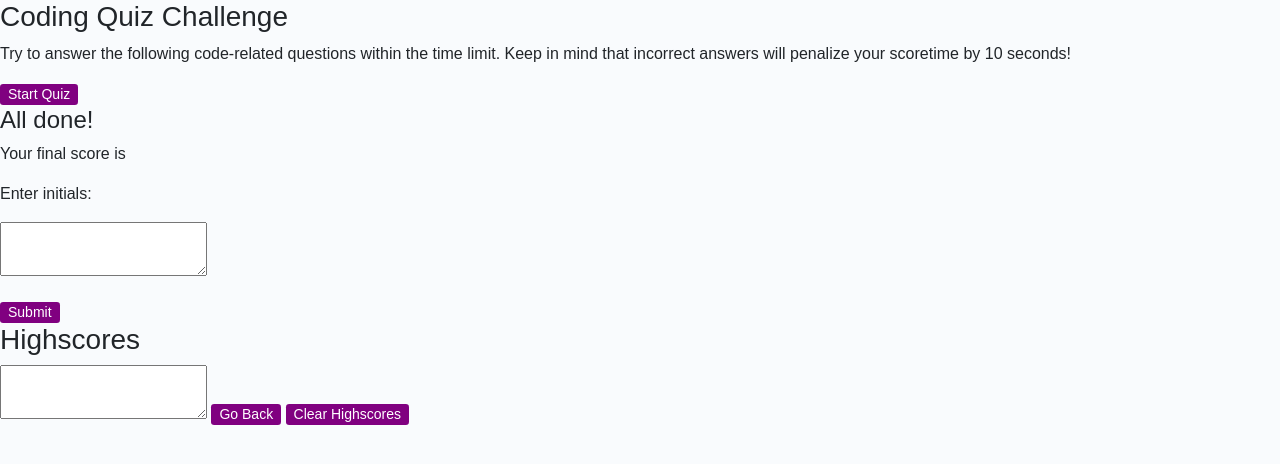
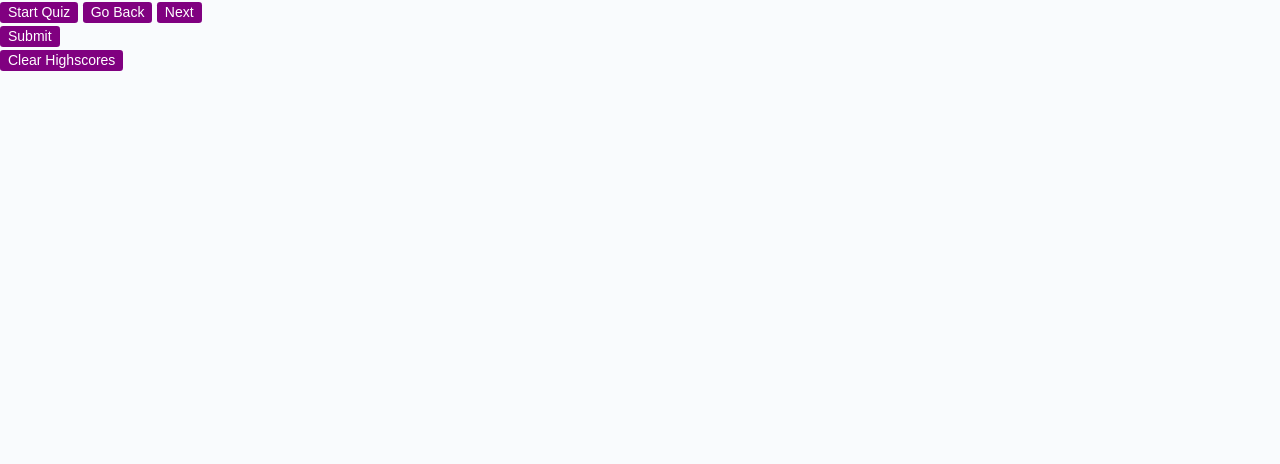
Before and after one commit to smlisk0630/homework4, a plain HTML site: page index.html in a window 1280 px wide. Drawn offline with nearby package versions, Linux system fonts and the light colour scheme.

Commit message:
updated HTML file

```diff
--- a/index.html
+++ b/index.html
@@ -11,16 +11,30 @@
         <link rel="stylesheet" href="style.css">
     </head>
     <body>
-        <section class="wrapper">
+        <section class="quiz-container">
             <section id="quiz">
-            <h3>
+        </section>
+        <button type="button" class="btn btn-primary btn-sm" id="start">Start Quiz</button>
+        <button type="button" class="btn btn-primary btn-sm" id="goBack">Go Back</button>
+        <button type="button" class="btn btn-primary btn-sm" id="next">Next</button>
+        <section id="highscores">
+            <button type="button" class="btn btn-primary btn-sm" id="submit">
+                Submit
+            </button>
+        </section>
+        <section id="results"></section>
+        <button type="button" class="btn btn-primary btn-sm">
+            Clear Highscores
+        </button>
+
+
+            <!-- <h3>
                 Coding Quiz Challenge
             </h3>
             <p>
                 Try to answer the following code-related questions within the time limit. Keep in mind that incorrect answers will penalize your scoretime by 10 seconds!
-            </p>
+            </p> -->
 
-                <button type="button" class="btn btn-primary btn-sm" id="start">Start Quiz</button>
 
             <!-- <h4>
                 Commonly used data types DO NOT include:
@@ -108,7 +122,7 @@
                 </button></li>
             </ol>
             </section> -->
-            <section id="results">
+            <!-- <section id="results">
             <h4>
                 All done!
             </h4>
@@ -125,30 +139,19 @@
 
             </p>
             </section>
-            <section id="highscores">
-                <button type="button" class="btn btn-primary btn-sm" id="submit">
-                    Submit
-                </button>
+
 
             <h3>
                 Highscores
             </h3>
             <textarea>
 
-            </textarea>
+            </textarea> -->
 
-                <button type="button" class="btn btn-primary btn-sm">
-                    Go Back
-                </button>
 
-                <button type="button" class="btn btn-primary btn-sm">
-                    Clear Highscores
-                </button>
-         </section>
-        </section>
 
         <script src="https://code.jquery.com/jquery-3.5.1.slim.min.js" integrity="sha384-DfXdz2htPH0lsSSs5nCTpuj/zy4C+OGpamoFVy38MVBnE+IbbVYUew+OrCXaRkfj" crossorigin="anonymous"></script>
-<script src="https://cdn.jsdelivr.net/npm/bootstrap@4.5.3/dist/js/bootstrap.bundle.min.js" integrity="sha384-ho+j7jyWK8fNQe+A12Hb8AhRq26LrZ/JpcUGGOn+Y7RsweNrtN/tE3MoK7ZeZDyx" crossorigin="anonymous"></script>
+        <script src="https://cdn.jsdelivr.net/npm/bootstrap@4.5.3/dist/js/bootstrap.bundle.min.js" integrity="sha384-ho+j7jyWK8fNQe+A12Hb8AhRq26LrZ/JpcUGGOn+Y7RsweNrtN/tE3MoK7ZeZDyx" crossorigin="anonymous"></script>
         <script src="Assets/script.js"></script>
     </body>
 </html>
--- a/style.css
+++ b/style.css
@@ -4,7 +4,7 @@
   box-sizing: border-box;
 }
 
-.wrapper {
+.quiz-container {
   height: 100%;
   margin: auto;
 }
```
